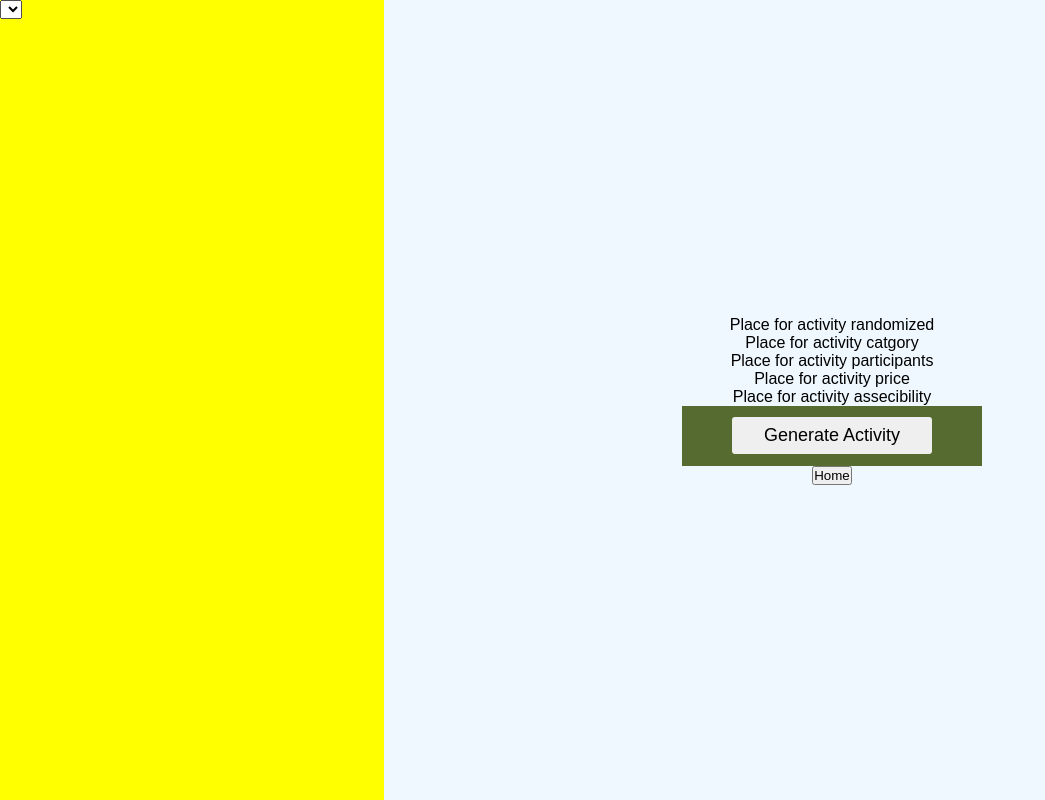
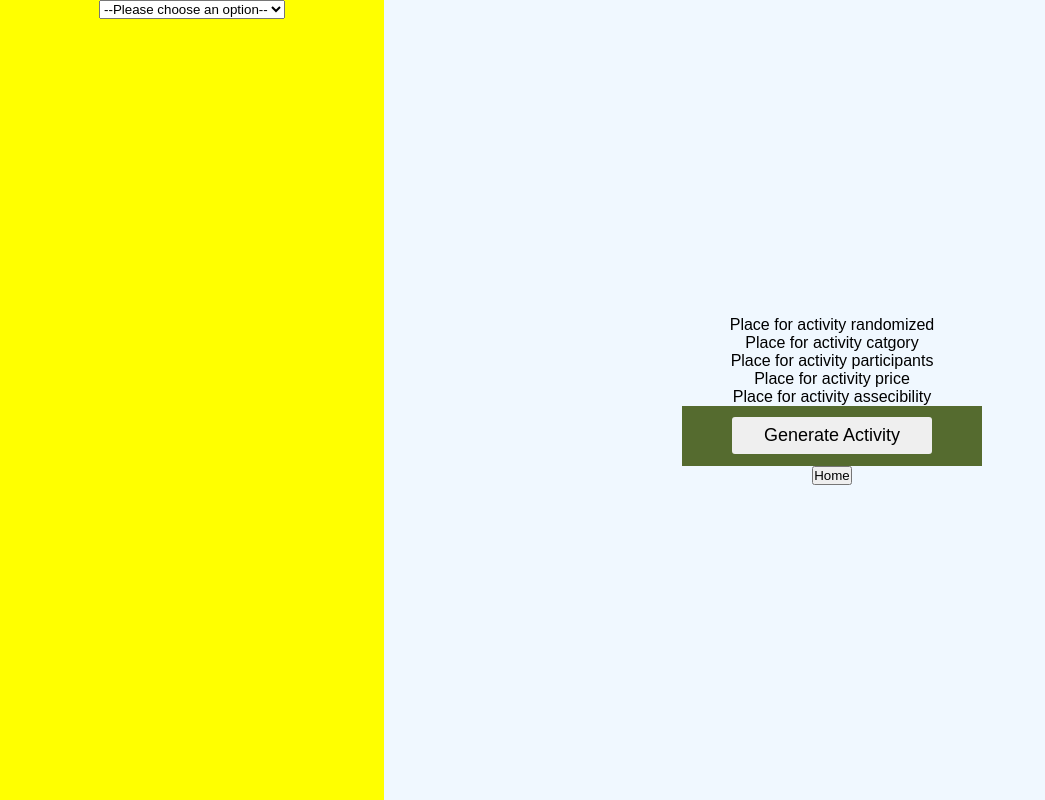
Before and after one commit to Fakhatova/RAG-TIME, a React (Create React App) app: page /1 in a window 1280 px wide. Shown: the whole page, without its empty margins (0-1045 px from the left). Built offline with nearby package versions, Linux system fonts and the light colour scheme.

Commit message:
Add select option for dropdown menu and add styling for select container

```diff
--- a/src/Components/Activity/Activity.css
+++ b/src/Components/Activity/Activity.css
@@ -5,6 +5,10 @@
 }
 
 .dropdown-container {
+    display: flex;
+    flex-direction: column;
+    align-items: center;
+    align-content: center;
     width: 30vw;
     background: yellow;
 }
--- a/src/Components/Activity/Activity.js
+++ b/src/Components/Activity/Activity.js
@@ -4,8 +4,19 @@ const Activity = () => {
     return (
     <section className="randomizer-container">
     <div className="dropdown-container">
-        <select className="selector">
-        </select>
+    <select name="drop-down" id="dropDown">
+    <option value="">--Please choose an option--</option>
+    <option value="all">All</option>
+    <option value="education">Education</option>
+    <option value="recreational">Recreational</option>
+    <option value="social">Social</option>
+    <option value="diy">DIY</option>
+    <option value="busywork">Busywork</option>
+    <option value="music">Music</option>
+    <option value="charity">Charity</option>
+    <option value="cooking">Cooking</option>
+    <option value="relaxation">Relaxation</option>
+</select>
     </div>
     <article className="activity-container">
     <p>
```
